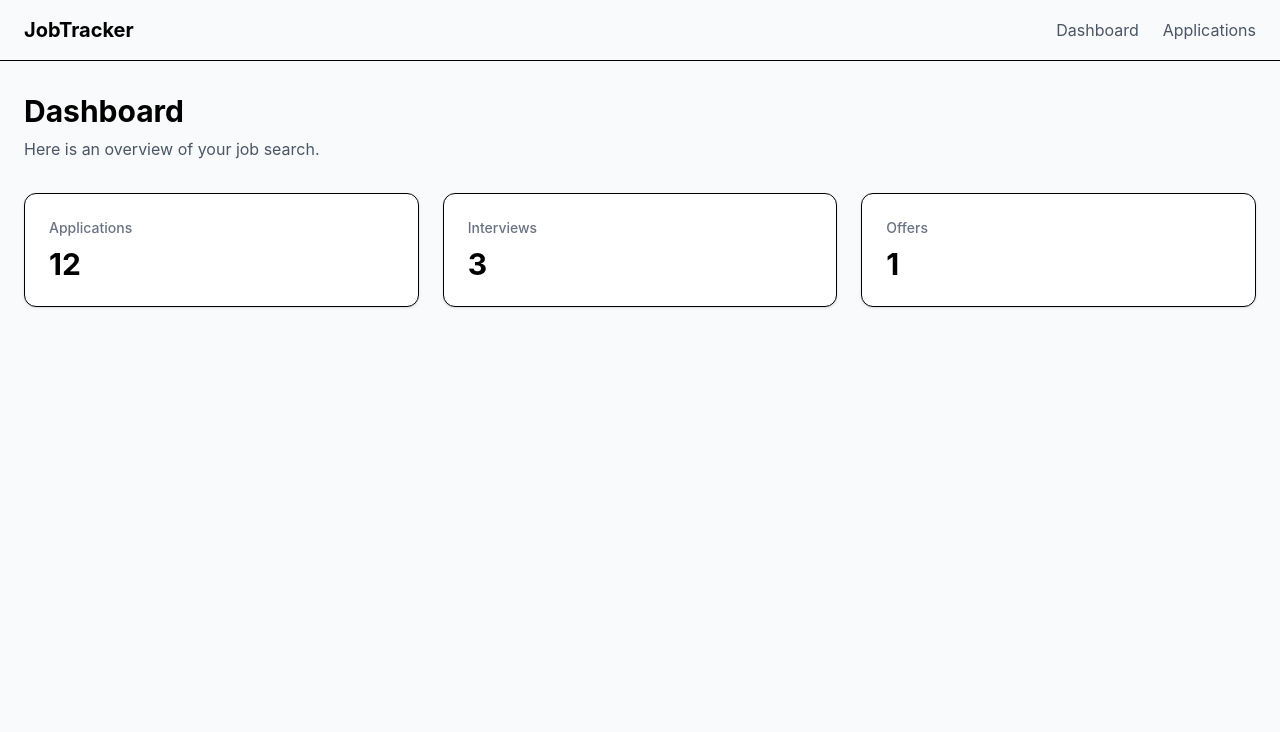
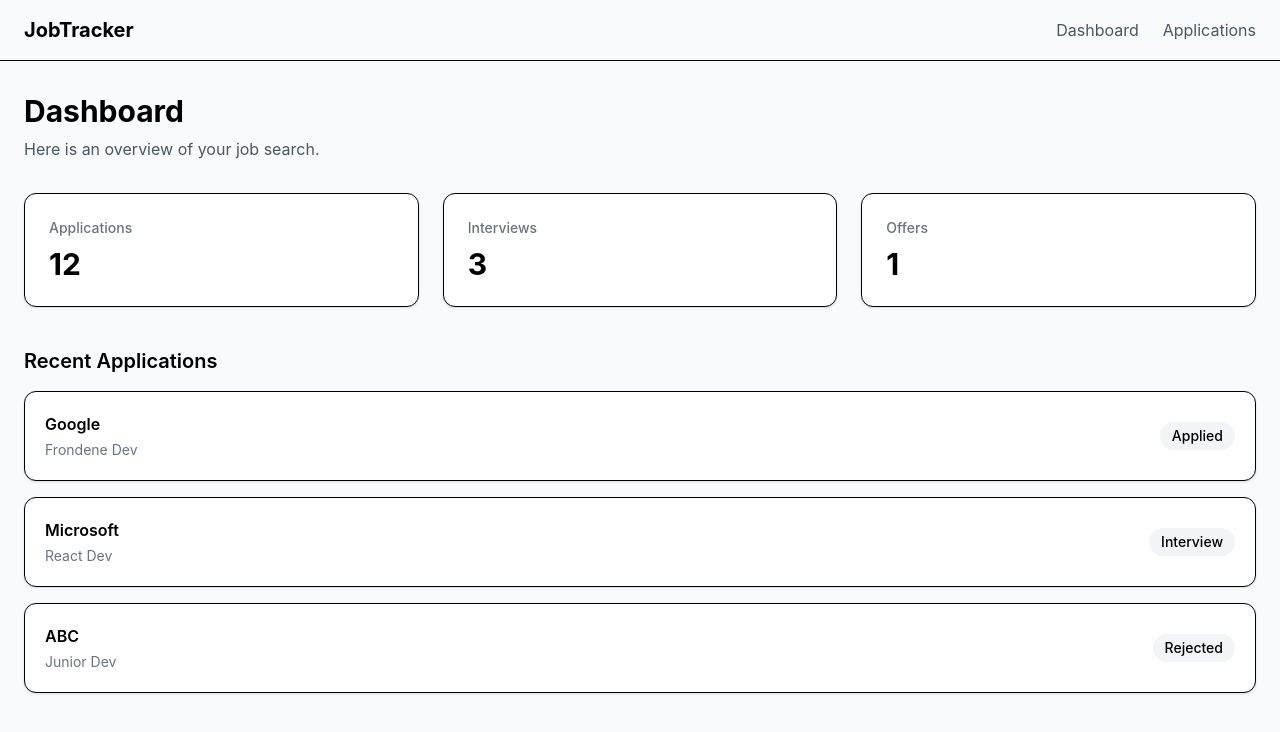
Before and after one commit to DianaAsli/job-tracker, a React (Vite) app in the folder client/: page / in a window 1280 px wide. Shown: the top 732 px of the page. Built offline with nearby package versions, Linux system fonts and the light colour scheme.

Commit message:
create application card

```diff
--- /dev/null
+++ b/client/src/components/ApplicationCard.jsx
@@ -0,0 +1,13 @@
+function ApplicationCard({company, position,status}){
+    return (
+        <div className="flex items-center justify-between rounded-xl border bg-white p-5 shadow-sm">
+            <div>
+                <h3 className="font-semibold">{company}</h3>
+                <p className="mt-1 text-sm text-gray-500">{position}</p>
+            </div>
+
+            <span className="rounded-full bg-gray-100 px-3 py-1 text-sm font-medium">{status}</span>
+        </div>
+    );
+}
+export default ApplicationCard;
--- a/client/src/pages/Dashboard.jsx
+++ b/client/src/pages/Dashboard.jsx
@@ -1,4 +1,26 @@
+import ApplicationCard from "../components/ApplicationCard";
 import StatCard from "../components/StatCard";
+
+const recentApplications = [
+    {
+        id: 1,
+        comapny: "Google",
+        position: 'Frondene Dev',
+        status: "Applied"
+    },
+    {
+        id: 2,
+        comapny: "Microsoft",
+        position: 'React Dev',
+        status: "Interview"
+    },
+    {
+        id: 3,
+        comapny: "ABC",
+        position: 'Junior Dev',
+        status: "Rejected"
+    }
+]
 
 function Dashboard() {
     return (
@@ -14,6 +36,21 @@ function Dashboard() {
                 <StatCard title="Offers" value="1" />
             </div>
 
+            <div className="mt-10">
+                <h2 className="text-xl font-semibold">Recent Applications</h2>
+
+                <div className="mt-4 space-y-4">
+                    {recentApplications.map((application) => (
+                        <ApplicationCard
+                            key={application.id}
+                            company={application.comapny}
+                            position={application.position}
+                            status={application.status}
+                        />
+                    ))}
+                </div>
+            </div>
+
         </div>
     );
 }
```
